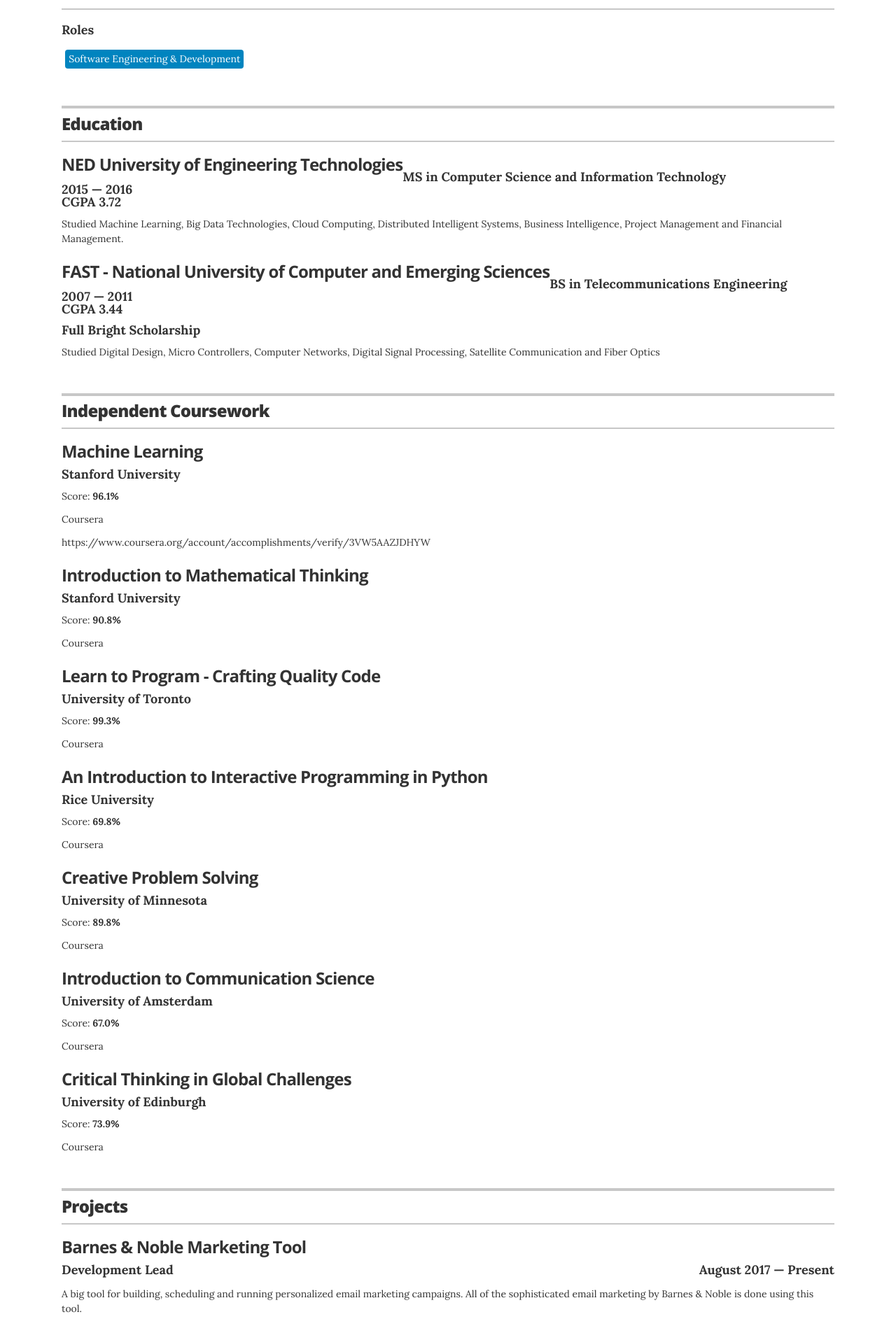
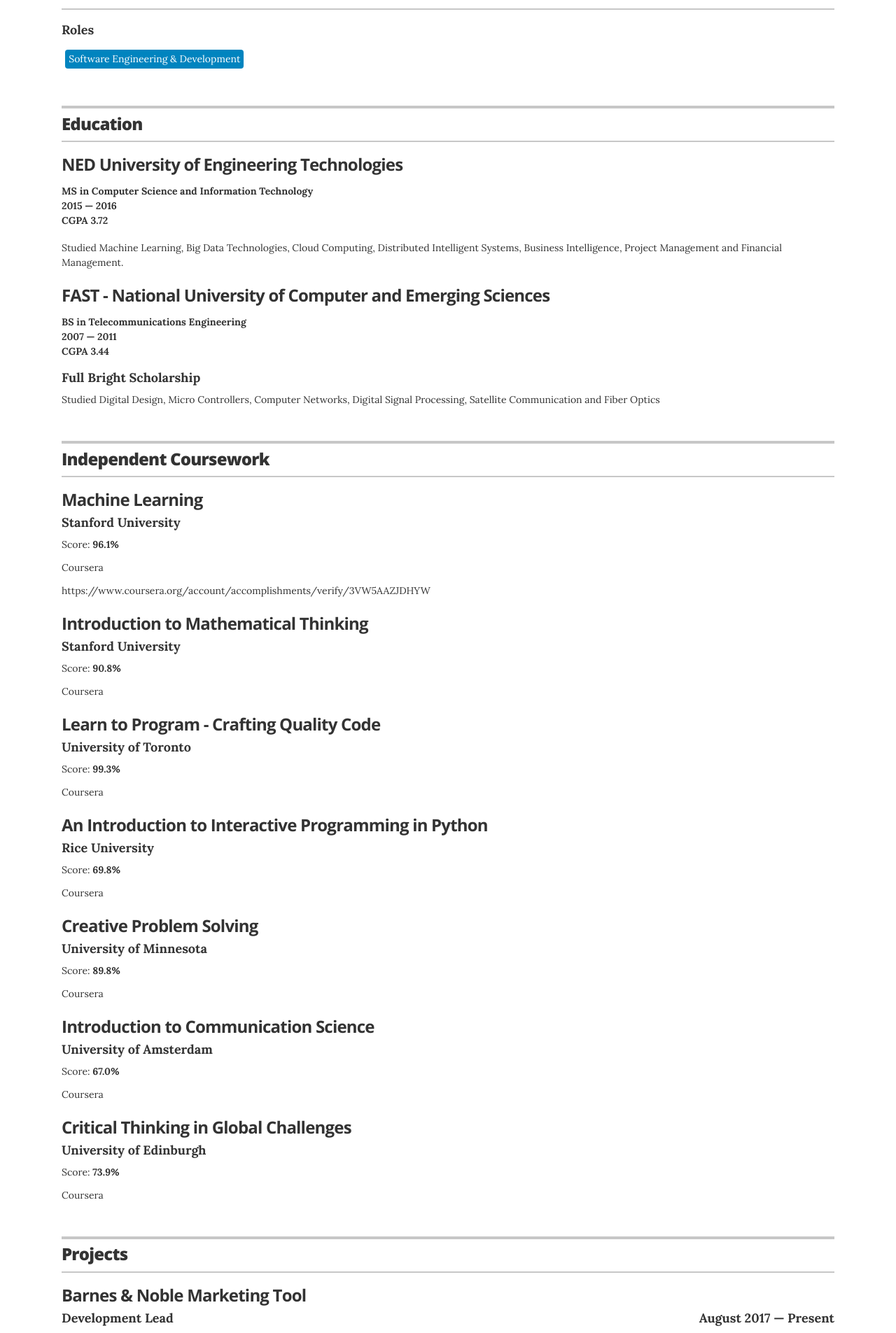
Before and after one commit to farman-a-shah/farman-a-shah.github.io, a Jekyll site: the page built from index.html, in a window 1280 px wide. Shown: the part 2282-4187 px from the top of the page at 70% size. Built offline with Jekyll 4.4.1, drawn with Linux system fonts in a browser that asks for light colours.

Commit message:
yet another

```diff
--- a/_layouts/resume.html
+++ b/_layouts/resume.html
@@ -128,7 +128,7 @@
             </span>
 		  </h3>
 		  <br />
-          <h4 class="resume-item-details clearfix" itemprop="description">
+          <h4 class="clearfix" itemprop="description">
             <span style="display: block; float:left;">
               {{ education.degree }}
             </span>
```
